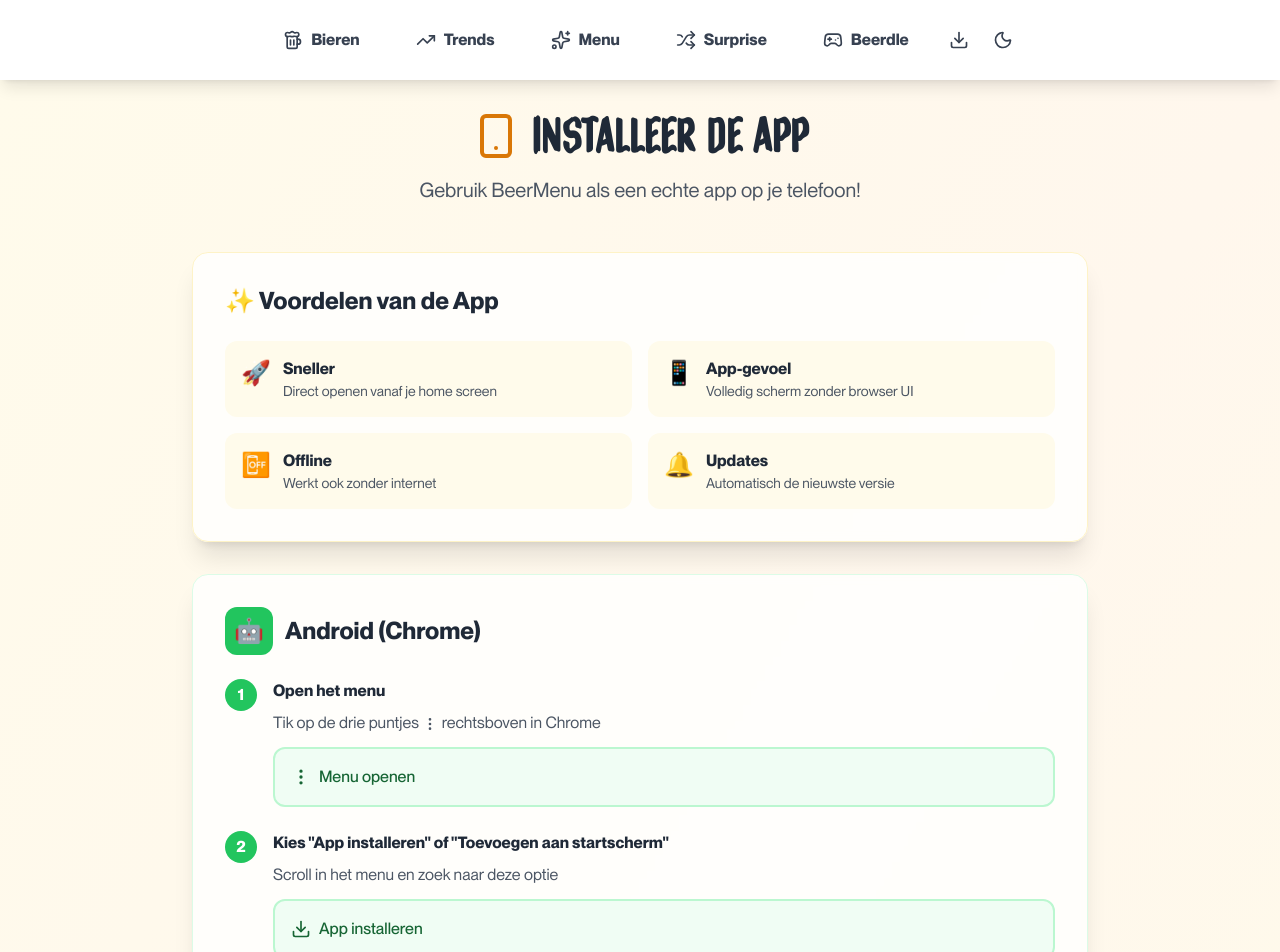
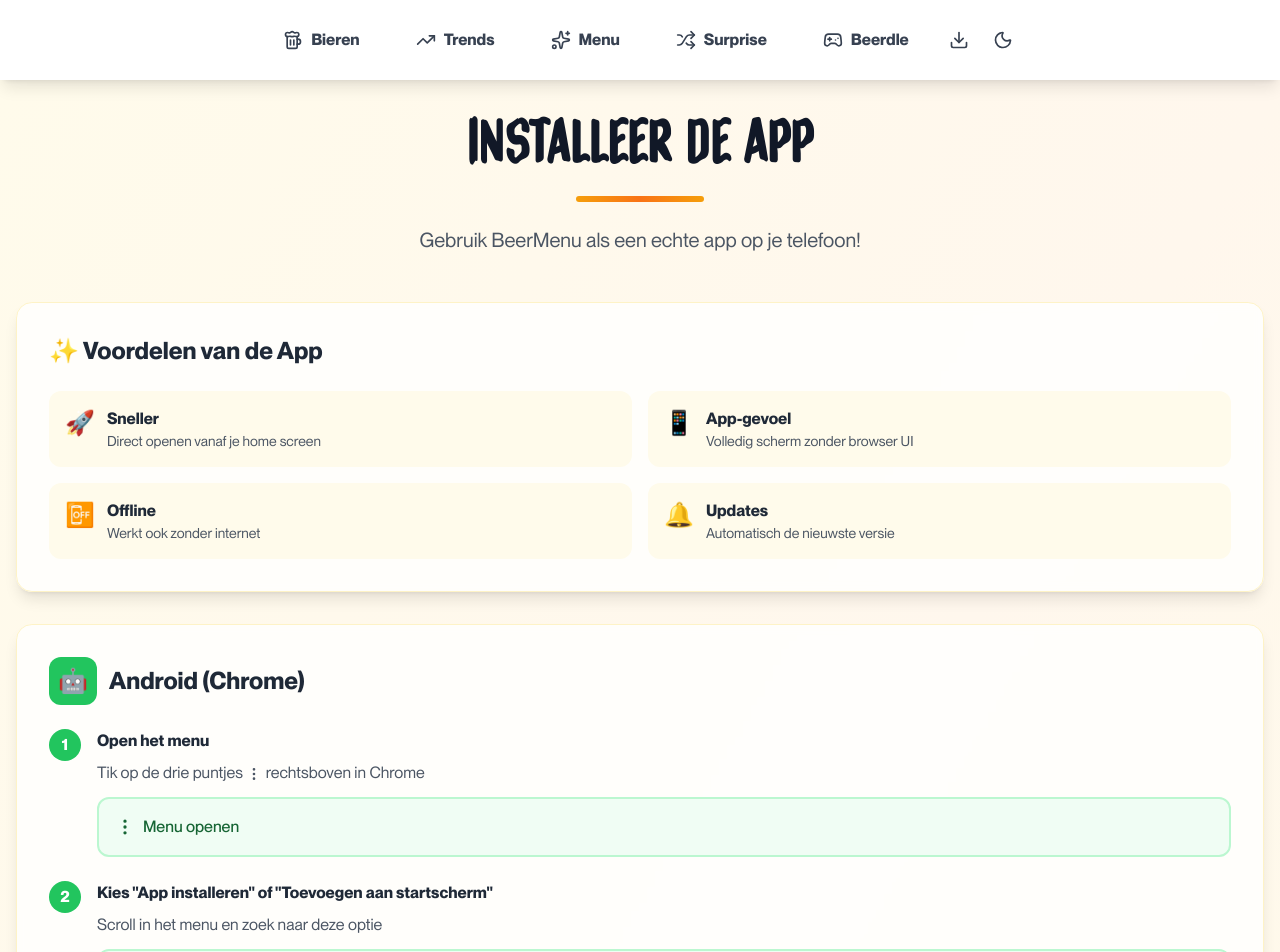
Before and after one commit to Michelvanderput/untappd-scraper, a React (Vite) app in the folder frontend/: page /install in a window 1280 px wide. Shown: the top 952 px of the page. Built offline with nearby package versions, Linux system fonts and the light colour scheme.

Commit message:
Refactor SurprisePage and InstallPage with consistent styling - Remove framer-motion from both pages - Use PageLayout and Card components throughout - Cleaner, more maintainable code - Consistent spacing and animations - Improved mobile responsiveness

```diff
--- a/frontend/src/pages/InstallPage.tsx
+++ b/frontend/src/pages/InstallPage.tsx
@@ -1,34 +1,12 @@
-import { motion } from 'framer-motion';
 import { Smartphone, Share, Home, MoreVertical, Download } from 'lucide-react';
+import PageLayout from '../components/PageLayout';
+import Card from '../components/Card';
 
 export default function InstallPage() {
   return (
-    <div className="min-h-screen bg-gradient-to-br from-amber-50 via-orange-50 to-yellow-50 dark:from-gray-900 dark:via-gray-800 dark:to-gray-900 py-8 px-4">
-      <div className="max-w-4xl mx-auto">
-        {/* Header */}
-        <motion.div
-          initial={{ opacity: 0, y: -20 }}
-          animate={{ opacity: 1, y: 0 }}
-          className="text-center mb-12"
-        >
-          <div className="flex items-center justify-center gap-3 mb-4">
-            <Smartphone className="w-12 h-12 text-amber-600 dark:text-amber-500" />
-            <h1 className="text-5xl font-bold text-gray-800 dark:text-white font-heading">
-              Installeer de App
-            </h1>
-          </div>
-          <p className="text-xl text-gray-600 dark:text-gray-300">
-            Gebruik BeerMenu als een echte app op je telefoon!
-          </p>
-        </motion.div>
+    <PageLayout title="Installeer de App" subtitle="Gebruik BeerMenu als een echte app op je telefoon!">
 
-        {/* Benefits */}
-        <motion.div
-          initial={{ opacity: 0, y: 20 }}
-          animate={{ opacity: 1, y: 0 }}
-          transition={{ delay: 0.1 }}
-          className="bg-white/80 dark:bg-gradient-to-br dark:from-amber-950/40 dark:to-orange-950/40 backdrop-blur-sm rounded-2xl shadow-xl p-8 mb-8 border border-amber-100 dark:border-amber-900/30"
-        >
+        <Card className="p-8 mb-8">
           <h2 className="text-2xl font-bold text-gray-800 dark:text-amber-100 mb-6">
             ✨ Voordelen van de App
           </h2>
@@ -62,15 +40,9 @@
               </div>
             </div>
           </div>
-        </motion.div>
+        </Card>
 
-        {/* Android Instructions */}
-        <motion.div
-          initial={{ opacity: 0, y: 20 }}
-          animate={{ opacity: 1, y: 0 }}
-          transition={{ delay: 0.2 }}
-          className="bg-white/80 dark:bg-gradient-to-br dark:from-green-950/40 dark:to-emerald-950/40 backdrop-blur-sm rounded-2xl shadow-xl p-8 mb-8 border border-green-100 dark:border-green-900/30"
-        >
+        <Card className="p-8 mb-8">
           <div className="flex items-center gap-3 mb-6">
             <div className="w-12 h-12 bg-green-500 rounded-xl flex items-center justify-center">
               <span className="text-2xl">🤖</span>
@@ -143,15 +115,9 @@
               </div>
             </div>
           </div>
-        </motion.div>
+        </Card>
 
-        {/* iPhone Instructions */}
-        <motion.div
-          initial={{ opacity: 0, y: 20 }}
-          animate={{ opacity: 1, y: 0 }}
-          transition={{ delay: 0.3 }}
-          className="bg-white/80 dark:bg-gradient-to-br dark:from-blue-950/40 dark:to-indigo-950/40 backdrop-blur-sm rounded-2xl shadow-xl p-8 mb-8 border border-blue-100 dark:border-blue-900/30"
-        >
+        <Card className="p-8 mb-8">
           <div className="flex items-center gap-3 mb-6">
             <div className="w-12 h-12 bg-blue-500 rounded-xl flex items-center justify-center">
               <span className="text-2xl">🍎</span>
@@ -244,15 +210,9 @@
               </div>
             </div>
           </div>
-        </motion.div>
+        </Card>
 
-        {/* Tips */}
-        <motion.div
-          initial={{ opacity: 0, y: 20 }}
-          animate={{ opacity: 1, y: 0 }}
-          transition={{ delay: 0.4 }}
-          className="bg-white/80 dark:bg-gradient-to-br dark:from-amber-950/40 dark:to-orange-950/40 backdrop-blur-sm rounded-2xl shadow-xl p-8 border border-amber-100 dark:border-amber-900/30"
-        >
+        <Card className="p-8">
           <h2 className="text-2xl font-bold text-gray-800 dark:text-amber-100 mb-4">
             💡 Tips
           </h2>
@@ -270,8 +230,7 @@
               • De app gebruikt <strong>geen extra opslagruimte</strong> - het is gewoon een snelkoppeling!
             </p>
           </div>
-        </motion.div>
-      </div>
-    </div>
+        </Card>
+    </PageLayout>
   );
 }
--- a/frontend/src/pages/SurprisePage.tsx
+++ b/frontend/src/pages/SurprisePage.tsx
@@ -1,9 +1,9 @@
 import { useState, useEffect } from 'react';
 import { Sparkles } from 'lucide-react';
-import { motion } from 'framer-motion';
 import BeerRandomizer from '../components/BeerRandomizer';
 import { beerCache } from '../utils/cache';
 import type { BeerData } from '../types/beer';
+import PageLayout from '../components/PageLayout';
 
 export default function SurprisePage() {
   const [beers, setBeers] = useState<BeerData[]>([]);
@@ -55,45 +55,17 @@
 
   if (loading) {
     return (
-      <div className="min-h-screen bg-gradient-to-br from-amber-50 to-orange-100 dark:from-gray-900 dark:to-gray-800 flex items-center justify-center">
-        <div className="text-center">
-          <Sparkles className="w-16 h-16 text-amber-600 dark:text-amber-500 animate-bounce mx-auto mb-4" />
-          <p className="text-xl text-gray-700 dark:text-gray-300">Bieren laden...</p>
+      <PageLayout title="Surprise" subtitle="Laden...">
+        <div className="flex justify-center items-center py-20">
+          <Sparkles className="w-16 h-16 text-amber-600 dark:text-amber-500 animate-bounce" />
         </div>
-      </div>
+      </PageLayout>
     );
   }
 
   return (
-    <div className="min-h-screen bg-gradient-to-br from-amber-50 to-orange-100 dark:from-gray-900 dark:to-gray-800 py-8 px-4">
-      <div className="max-w-7xl mx-auto">
-        {/* Header */}
-        <motion.div
-          initial={{ opacity: 0, y: -20 }}
-          animate={{ opacity: 1, y: 0 }}
-          className="text-center mb-8"
-        >
-          <div className="flex items-center justify-center gap-3 mb-4">
-            <Sparkles className="w-12 h-12 text-amber-600" />
-            <h1 className="text-6xl font-bold text-gray-900 dark:text-white font-heading">
-              Sur<span className="bg-gradient-to-r from-amber-600 to-orange-600 bg-clip-text text-transparent">prise</span>
-            </h1>
-            <Sparkles className="w-12 h-12 text-amber-600" />
-          </div>
-          <p className="text-lg text-gray-600 dark:text-gray-300">
-            Laat het lot beslissen! 🎲
-          </p>
-        </motion.div>
-
-        {/* Randomizer */}
-        <motion.div
-          initial={{ opacity: 0, y: 20 }}
-          animate={{ opacity: 1, y: 0 }}
-          transition={{ delay: 0.2 }}
-        >
-          <BeerRandomizer beers={beers} />
-        </motion.div>
-      </div>
-    </div>
+    <PageLayout title="Surprise" subtitle="Laat het lot beslissen! 🎲">
+      <BeerRandomizer beers={beers} />
+    </PageLayout>
   );
 }
```
